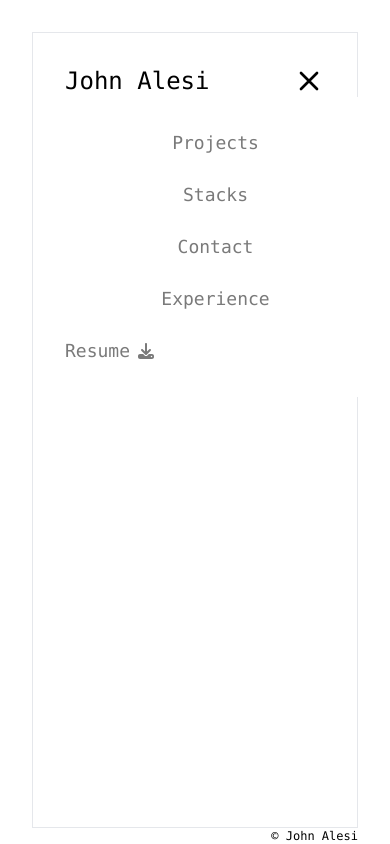
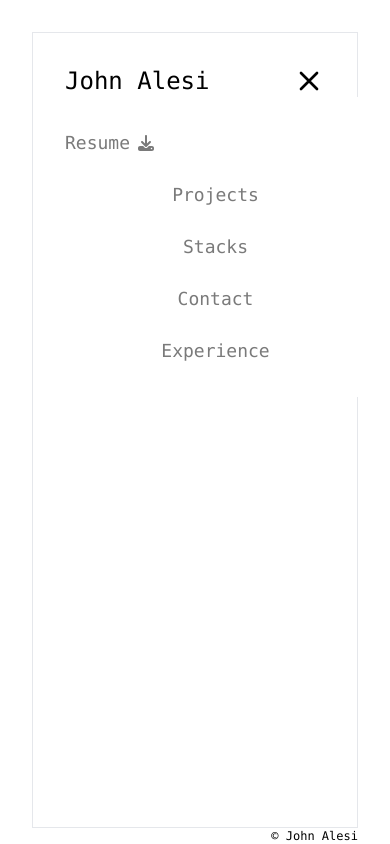
Before and after one commit to JohnAlesi/Alesi-Resurreccion, a Next.js app: page / in a window 390 px wide. Both pictures are taken after a click on the button 309 px from the left and 81 px from the top of the page. Built offline with nearby package versions, Linux system fonts and the light colour scheme.

Commit message:
fixed build

```diff
--- a/app/components/Navbar/config.tsx
+++ b/app/components/Navbar/config.tsx
@@ -1,21 +1,6 @@
 export const navItems = [
   {
-      label: "Projects",
-      component: "Projects",
-    },
-    {
-      label: "Stacks",
-      component: "Stacks",
-    },
-    {
-      label: "Contact",
-      component: "Contact",
-    },
-    {
-      label: "Experience",
-      component: "Experience",
-    },
-    {
+    key: "resume",
     label: (
       <span className="flex items-center gap-2">
         Resume
@@ -30,4 +15,24 @@ export const navItems = [
     ),
     component: "Download",
   },
+  {
+    key: "projects",
+    label: "Projects",
+    component: "Projects",
+  },
+  {
+    key: "stacks",
+    label: "Stacks",
+    component: "Stacks",
+  },
+  {
+    key: "contact",
+    label: "Contact",
+    component: "Contact",
+  },
+  {
+    key: "experience",
+    label: "Experience",
+    component: "Experience",
+  },
 ];
--- a/app/components/Navbar/index.tsx
+++ b/app/components/Navbar/index.tsx
@@ -20,10 +20,8 @@ const Nav = () => {
       document.body.removeChild(link);
       return;
     }
-
-    // Set active component for other menu items
     setActiveComponent(component);
-    setIsOpen(false); // Close the menu
+    setIsOpen(false);
   };
 
   const renderComponent = (component: string) => {
@@ -43,7 +41,6 @@ const Nav = () => {
 
   return (
     <nav>
-      {/* Hamburger Menu */}
       <div className="md:hidden flex justify-end">
         <button
           onClick={() => setIsOpen(!isOpen)}
@@ -66,14 +63,13 @@ const Nav = () => {
         </button>
       </div>
 
-      {/* Navigation Items */}
       <ul
         className={`${
           isOpen ? "block" : "hidden"
         } absolute md:static w-[365px] flex flex-col p-8 md:p-0 md:w-auto bg-white text-[#7A7A7A] md:text-white rounded-2xl left-[33px] md:bg-transparent md:flex md:flex-row gap-6 justify-end text-lg`}
       >
         {navItems.map((item) => (
-          <li key={item.label} className="text-center">
+          <li key={item.key} className="text-center">
             <code
               onClick={() => handleClick(item.component)}
               className="cursor-pointer hover:underline hover:font-bold"
@@ -83,8 +79,6 @@ const Nav = () => {
           </li>
         ))}
       </ul>
-
-      {/* Render Active Component */}
       <div className="mt-4">{renderComponent(activeComponent)}</div>
     </nav>
   );
```
Lines whose indentation alone changed are shown as unchanged.
